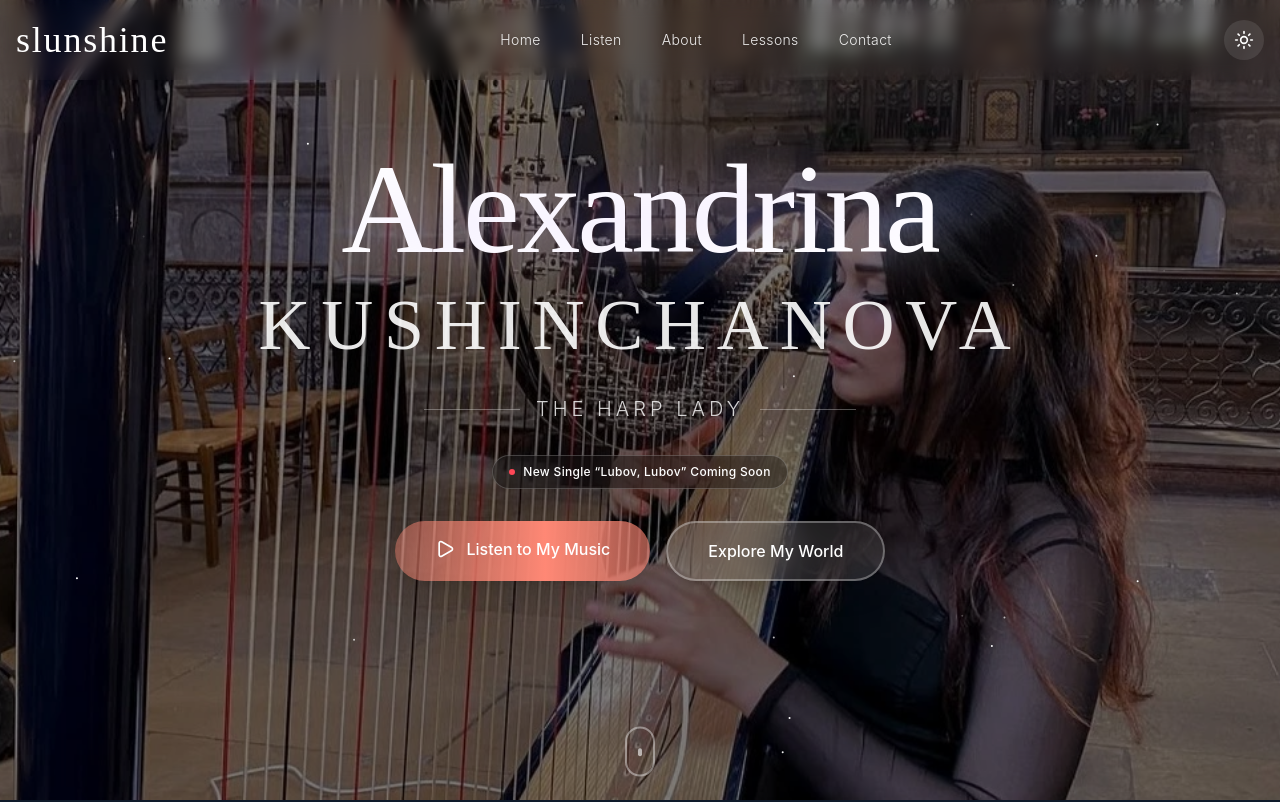
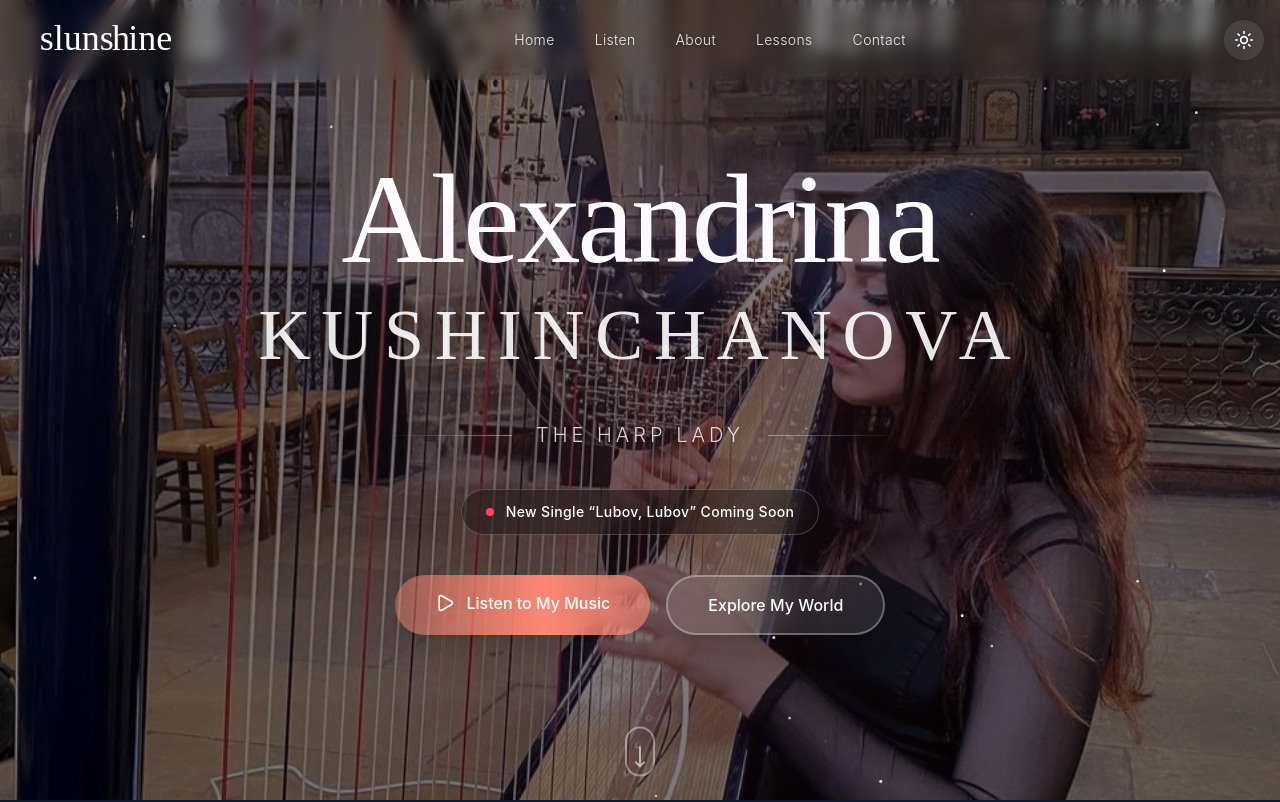
Before and after one commit to StrahilPeykov/slunshine, a Next.js app: page / in a window 1280 px wide. Shown: the top 802 px of the page. Built offline with nearby package versions, Linux system fonts and the light colour scheme.

Commit message:
change font

```diff
--- a/src/app/globals.css
+++ b/src/app/globals.css
@@ -1,9 +1,10 @@
 @import "tailwindcss";
-@import url('https://fonts.googleapis.com/css2?family=Playfair+Display:wght@400;700;900&family=Inter:wght@300;400;500;600;700&display=swap');
+@import url('https://fonts.googleapis.com/css2?family=Cormorant+Upright:wght@300..700&family=Playfair+Display:wght@400;700;900&family=Inter:wght@300;400;500;600;700&display=swap');
 
 @theme {
   --font-playfair: "Playfair Display", serif;
   --font-inter: "Inter", sans-serif;
+  --font-cormorant: "Cormorant Upright", serif;
 
   /* Day theme colors */
   --color-background: rgb(255 252 250);
@@ -230,3 +231,44 @@ h1, h2, h3, h4, h5, h6 {
 .text-lilacHalo { color: rgb(201 168 255) !important; }
 .bg-coral { background-color: rgb(255 136 117) !important; }
 .text-coral { color: rgb(255 136 117) !important; }
+
+/* Font utilities */
+.font-cormorant {
+  font-family: var(--font-cormorant);
+}
+
+/* Small caps for surname */
+.small-caps {
+  font-variant: small-caps;
+  letter-spacing: 0.15em;
+}
+
+/* Subtle parallax for background elements */
+@keyframes float-slow {
+  0%, 100% { transform: translateY(0) translateX(0); }
+  25% { transform: translateY(-10px) translateX(5px); }
+  50% { transform: translateY(-15px) translateX(-5px); }
+  75% { transform: translateY(-5px) translateX(3px); }
+}
+
+.animate-float-slow {
+  animation: float-slow 8s ease-in-out infinite;
+}
+
+/* Emoji trail particles */
+@keyframes particle-fall {
+  0% {
+    transform: translateY(0) rotate(0deg);
+    opacity: 1;
+  }
+  100% {
+    transform: translateY(30px) rotate(360deg);
+    opacity: 0;
+  }
+}
+
+.particle {
+  position: fixed;
+  pointer-events: none;
+  animation: particle-fall 0.8s ease-out forwards;
+}
--- a/src/components/layout/footer.tsx
+++ b/src/components/layout/footer.tsx
@@ -15,15 +15,34 @@ export function Footer() {
       <div className="container mx-auto px-4">
         <div className="max-w-4xl mx-auto text-center">
           {/* Logo */}
-          <h3 className={cn(
-            "font-playfair text-3xl font-light tracking-wider mb-6",
-            "bg-gradient-to-r bg-clip-text text-transparent",
-            theme === "night"
-              ? "from-white to-lilacHalo"
-              : "from-midnightNavy to-coral"
-          )}>
-            slunshine
-          </h3>
+          <div className="flex justify-center mb-6">
+            <svg
+              width="150"
+              height="40"
+              viewBox="0 0 150 40"
+              className={cn(
+                "transition-all duration-300",
+                theme === "night" ? "text-white" : "text-midnightNavy"
+              )}
+            >
+              <defs>
+                <linearGradient id="footer-gradient" x1="0%" y1="0%" x2="100%" y2="0%">
+                  <stop offset="0%" stopColor={theme === "night" ? "#fff" : "#0E1A2A"} />
+                  <stop offset="50%" stopColor={theme === "night" ? "#C9A8FF" : "#FF8875"} />
+                  <stop offset="100%" stopColor={theme === "night" ? "#fff" : "#0E1A2A"} />
+                </linearGradient>
+              </defs>
+              <text x="75" y="28" textAnchor="middle"
+                style={{
+                  fontFamily: 'var(--font-cormorant)',
+                  fontSize: '30px',
+                  fontWeight: 300,
+                  fill: 'url(#footer-gradient)'
+                }}>
+                slun<tspan style={{ letterSpacing: '-0.05em' }}>sh</tspan>ine
+              </text>
+            </svg>
+          </div>
 
           {/* Social Links */}
           <div className="flex justify-center gap-6 mb-8">
--- a/src/components/layout/navigation.tsx
+++ b/src/components/layout/navigation.tsx
@@ -51,17 +51,55 @@ export function Navigation() {
             animate={{ opacity: 1, x: 0 }}
             transition={{ duration: 0.5 }}
           >
-            <span className={cn(
-              "font-playfair text-3xl md:text-4xl font-light tracking-wider",
+            <svg
+              width="180"
+              height="50"
+              viewBox="0 0 180 50"
+              className={cn(
                 "transition-all duration-300",
                 theme === "night"
                   ? "text-white"
                   : isScrolled
                     ? "text-midnightNavy"
                     : "text-white drop-shadow-[0_2px_4px_rgba(0,0,0,0.3)]"
-            )}>
-              slunshine
-            </span>
+              )}
+            >
+              <defs>
+                <style>
+                  {`
+                    @keyframes dash {
+                      to {
+                        stroke-dashoffset: 0;
+                      }
+                    }
+                    .logo-path {
+                      stroke-dasharray: 500;
+                      stroke-dashoffset: 500;
+                      fill: none;
+                      stroke: currentColor;
+                      stroke-width: 1.5;
+                      transition: stroke-dashoffset 0.8s ease;
+                    }
+                    .group:hover .logo-path {
+                      animation: dash 0.8s ease forwards;
+                    }
+                    .logo-text {
+                      font-family: var(--font-cormorant);
+                      font-size: 36px;
+                      font-weight: 300;
+                      fill: currentColor;
+                    }
+                  `}
+                </style>
+              </defs>
+              <text x="90" y="35" textAnchor="middle" className="logo-text">
+                slun<tspan style={{ letterSpacing: '-0.05em' }}>sh</tspan>ine
+              </text>
+              <path
+                className="logo-path"
+                d="M 20 40 Q 90 45 160 40"
+              />
+            </svg>
           </motion.a>
 
           {/* Desktop Navigation */}
--- a/src/components/sections/about.tsx
+++ b/src/components/sections/about.tsx
@@ -18,7 +18,7 @@ export function About() {
           transition={{ duration: 0.6 }}
           className="text-center mb-16"
         >
-          <h2 className="font-playfair text-[clamp(2.5rem,5vw,3.5rem)] font-light mb-4">
+          <h2 className="font-cormorant text-[clamp(2.5rem,5vw,3.5rem)] font-light mb-4">
             <span className={cn(
               theme === "night"
                 ? "text-white"
--- a/src/components/sections/contact.tsx
+++ b/src/components/sections/contact.tsx
@@ -30,7 +30,7 @@ export function Contact() {
           transition={{ duration: 0.6 }}
           className="text-center mb-16"
         >
-          <h2 className="font-playfair text-[clamp(2.5rem,5vw,3.5rem)] font-light mb-4">
+          <h2 className="font-cormorant text-[clamp(2.5rem,5vw,3.5rem)] font-light mb-4">
             <span className={cn(
               theme === "night"
                 ? "text-white"
--- a/src/components/sections/hero.tsx
+++ b/src/components/sections/hero.tsx
@@ -16,9 +16,9 @@ export function Hero() {
 
   return (
     <section id="home" className="relative min-h-screen flex items-center justify-center overflow-hidden">
-      {/* Prevent horizontal scroll */}
+      {/* Animated background */}
       <div className="absolute inset-0 w-full overflow-hidden">
-        {/* Background Image with strong overlay for readability */}
+        {/* Background Image */}
         <div className="absolute inset-0 z-0 w-full h-full">
           <picture>
             <source media="(max-width: 768px)" srcSet="/images/hero-church-mobile.webp" />
@@ -30,7 +30,7 @@ export function Hero() {
             />
           </picture>
 
-          {/* Multiple gradient overlays for better text readability */}
+          {/* Gradient overlays */}
           <div className={cn(
             "absolute inset-0",
             theme === "night" ? "bg-black/50" : "bg-gradient-to-br from-coral/10 to-transparent"
@@ -42,13 +42,47 @@ export function Hero() {
               : "bg-gradient-to-b from-transparent via-white/20 to-white/60"
           )} />
 
-          {/* Vignette effect */}
-          <div className="absolute inset-0 bg-gradient-radial from-transparent via-transparent to-black/30" />
+          {/* Animated floating orbs */}
+          {isClient && (
+            <>
+              <motion.div
+                className={cn(
+                  "absolute top-1/4 left-1/4 w-96 h-96 rounded-full blur-[200px] opacity-20",
+                  theme === "night" ? "bg-lilacHalo" : "bg-coral"
+                )}
+                animate={{
+                  x: [0, 50, 0],
+                  y: [0, -30, 0],
+                }}
+                transition={{
+                  duration: 10,
+                  repeat: Infinity,
+                  ease: "easeInOut",
+                }}
+              />
+              <motion.div
+                className={cn(
+                  "absolute bottom-1/4 right-1/4 w-80 h-80 rounded-full blur-[180px] opacity-20",
+                  theme === "night" ? "bg-lavaGlow" : "bg-aquaMist"
+                )}
+                animate={{
+                  x: [0, -40, 0],
+                  y: [0, 40, 0],
+                }}
+                transition={{
+                  duration: 12,
+                  repeat: Infinity,
+                  ease: "easeInOut",
+                  delay: 1,
+                }}
+              />
+            </>
+          )}
 
-          {/* Subtle animated sparkles for night mode */}
+          {/* Sparkles for night mode */}
           {isClient && theme === "night" && (
             <div className="absolute inset-0">
-              {[...Array(30)].map((_, i) => (
+              {[...Array(40)].map((_, i) => (
                 <motion.div
                   key={i}
                   className="absolute w-0.5 h-0.5 rounded-full bg-white"
@@ -59,9 +93,10 @@ export function Hero() {
                   }}
                   animate={{
                     opacity: [0, 1, 0],
+                    scale: [1, 1.5, 1],
                   }}
                   transition={{
-                    duration: Math.random() * 3 + 2,
+                    duration: Math.random() * 4 + 3,
                     repeat: Infinity,
                     repeatType: "loop",
                     ease: "easeInOut",
@@ -80,11 +115,11 @@ export function Hero() {
           initial={{ opacity: 0, y: 30 }}
           animate={{ opacity: 1, y: 0 }}
           transition={{ duration: 1 }}
-          className="max-w-4xl mx-auto"
+          className="max-w-5xl mx-auto"
         >
           {/* Artist Name */}
           <motion.h1
-            className="font-playfair mb-4"
+            className="font-cormorant mb-8 mt-20"
             initial={{ opacity: 0, scale: 0.9 }}
             animate={{ opacity: 1, scale: 1 }}
             transition={{ duration: 1.2, delay: 0.2 }}
@@ -93,12 +128,12 @@ export function Hero() {
               "block text-[clamp(3.5rem,12vw,8rem)] leading-[0.85] font-light tracking-tight",
               "relative inline-block",
               theme === "night"
-                ? "text-transparent bg-clip-text bg-gradient-to-br from-white via-lilacHalo to-white"
-                : "text-white drop-shadow-[0_2px_8px_rgba(14,26,42,0.8)]"
+                ? "text-transparent bg-clip-text bg-gradient-to-br from-white via-lilacHalo/90 to-white"
+                : "text-white drop-shadow-[0_2px_10px_rgba(14,26,42,0.9)]"
             )}>
               {theme === "night" && (
                 <motion.span
-                  className="absolute inset-0 text-[clamp(3.5rem,12vw,8rem)] leading-[0.85] font-light tracking-tight blur-xl opacity-50"
+                  className="absolute inset-0 text-[clamp(3.5rem,12vw,8rem)] leading-[0.85] font-light tracking-tight blur-2xl opacity-40"
                   style={{
                     background: "linear-gradient(to bottom right, white, #C9A8FF, white)",
                     WebkitBackgroundClip: "text",
@@ -111,26 +146,33 @@ export function Hero() {
               )}
               Alexandrina
             </span>
-            <span className={cn(
-              "block text-[clamp(2rem,7vw,4.5rem)] font-extralight tracking-[0.15em] mt-2 uppercase",
-              theme === "night"
-                ? "text-white/90"
-                : "text-white drop-shadow-[0_2px_6px_rgba(14,26,42,0.7)]"
-            )}>
+            <motion.span
+              className={cn(
+                "block text-[clamp(2rem,7vw,4.5rem)] font-extralight small-caps mt-2 uppercase",
+                theme === "night"
+                  ? "text-white/90"
+                  : "text-white drop-shadow-[0_2px_8px_rgba(14,26,42,0.8)]"
+              )}
+              initial={{ opacity: 0, y: 20 }}
+              animate={{ opacity: 1, y: 0 }}
+              transition={{ duration: 0.8, delay: 0.4 }}
+            >
               Kushinchanova
-            </span>
+            </motion.span>
           </motion.h1>
 
-          {/* Subtitle with decorative elements */}
+          {/* Subtitle */}
           <motion.div
-            className="flex items-center justify-center gap-4 mb-8"
+            className="flex items-center justify-center gap-6 mb-10"
             initial={{ opacity: 0 }}
             animate={{ opacity: 1 }}
-            transition={{ duration: 0.8, delay: 0.4 }}
+            transition={{ duration: 0.8, delay: 0.6 }}
           >
             <span className={cn(
-              "h-[1px] w-16 md:w-24",
-              theme === "night" ? "bg-white/30" : "bg-white/60"
+              "h-[1px] w-20 md:w-32",
+              theme === "night"
+                ? "bg-gradient-to-r from-transparent to-white/40"
+                : "bg-gradient-to-r from-transparent to-white/70"
             )} />
             <p className={cn(
               "text-lg md:text-xl font-inter font-light tracking-[0.2em] uppercase",
@@ -139,8 +181,10 @@ export function Hero() {
               The Harp Lady
             </p>
             <span className={cn(
-              "h-[1px] w-16 md:w-24",
-              theme === "night" ? "bg-white/30" : "bg-white/60"
+              "h-[1px] w-20 md:w-32",
+              theme === "night"
+                ? "bg-gradient-to-l from-transparent to-white/40"
+                : "bg-gradient-to-l from-transparent to-white/70"
             )} />
           </motion.div>
 
@@ -148,27 +192,27 @@ export function Hero() {
           <motion.div
             initial={{ opacity: 0, y: 20 }}
             animate={{ opacity: 1, y: 0 }}
-            transition={{ duration: 0.6, delay: 0.6 }}
-            className="mb-8"
+            transition={{ duration: 0.6, delay: 0.8 }}
+            className="mb-10"
           >
             <div className={cn(
-              "inline-flex items-center gap-2 px-4 py-2 rounded-full",
+              "inline-flex items-center gap-3 px-6 py-3 rounded-full",
               "backdrop-blur-xl border",
               theme === "night"
                 ? "bg-black/30 border-white/20 text-white"
                 : "bg-white/80 backdrop-blur-sm border-white text-midnightNavy shadow-lg"
             )}>
-              <span className="relative flex h-1.5 w-1.5">
+              <span className="relative flex h-2 w-2">
                 <span className={cn(
                   "animate-ping absolute inline-flex h-full w-full rounded-full opacity-75",
                   theme === "night" ? "bg-lavaGlow" : "bg-coral"
                 )} />
                 <span className={cn(
-                  "relative inline-flex rounded-full h-1.5 w-1.5",
+                  "relative inline-flex rounded-full h-2 w-2",
                   theme === "night" ? "bg-lavaGlow" : "bg-coral"
                 )} />
               </span>
-              <span className="text-xs font-medium tracking-wide">
+              <span className="text-sm font-medium tracking-wide">
                 New Single &ldquo;Lubov, Lubov&rdquo; Coming Soon
               </span>
             </div>
@@ -176,10 +220,10 @@ export function Hero() {
 
           {/* CTA Buttons */}
           <motion.div
-            className="flex flex-col sm:flex-row gap-4 justify-center mb-16 mt-8"
+            className="flex flex-col sm:flex-row gap-4 justify-center mb-20 mt-10"
             initial={{ opacity: 0, y: 20 }}
             animate={{ opacity: 1, y: 0 }}
-            transition={{ duration: 0.8, delay: 0.8 }}
+            transition={{ duration: 0.8, delay: 1 }}
           >
             <a
               href="#music"
@@ -221,25 +265,38 @@ export function Hero() {
         </motion.div>
       </div>
 
-      {/* Scroll Indicator */}
+      {/* Custom Scroll Indicator */}
       <motion.a
         href="#music"
-        className="absolute left-1/2 -translate-x-1/2 bottom-4 md:bottom-6 lg:bottom-8 cursor-pointer"
+        className="absolute left-1/2 -translate-x-1/2 bottom-8 cursor-pointer group"
         animate={{ y: [0, 10, 0] }}
         transition={{ duration: 2, repeat: Infinity }}
       >
         <div className={cn(
-          "w-[30px] h-[50px] rounded-full border-2 flex justify-center pt-2",
+          "relative w-[30px] h-[50px] rounded-full border-2 flex items-center justify-center overflow-hidden",
           theme === "night" ? "border-white/40" : "border-white bg-white/20 backdrop-blur-sm"
         )}>
-          <motion.div
+          {/* Harp-inspired scroll indicator */}
+          <motion.svg
+            width="16"
+            height="30"
+            viewBox="0 0 16 30"
             className={cn(
-              "w-1 h-2 rounded-full",
-              theme === "night" ? "bg-white/60" : "bg-white"
+              "absolute",
+              theme === "night" ? "text-white/60" : "text-white"
             )}
-            animate={{ y: [0, 12, 0] }}
+            animate={{ y: [0, 10, 0] }}
             transition={{ duration: 1.5, repeat: Infinity }}
-          />
+          >
+            <path
+              d="M8 0 L8 20 M4 16 L8 20 L12 16"
+              stroke="currentColor"
+              strokeWidth="2"
+              fill="none"
+              strokeLinecap="round"
+              strokeLinejoin="round"
+            />
+          </motion.svg>
         </div>
       </motion.a>
     </section>
--- a/src/components/sections/music.tsx
+++ b/src/components/sections/music.tsx
@@ -75,7 +75,7 @@ export function Music() {
           transition={{ duration: 0.6 }}
           className="text-center mb-16"
         >
-          <h2 className="font-playfair text-[clamp(2.5rem,5vw,3.5rem)] font-light mb-4">
+          <h2 className="font-cormorant text-[clamp(2.5rem,5vw,3.5rem)] font-light mb-4">
             <span className={cn(
               theme === "night"
                 ? "text-white"
--- a/tailwind.config.ts
+++ b/tailwind.config.ts
@@ -36,6 +36,7 @@ const config: Config = {
       fontFamily: {
         playfair: ["Playfair Display", "serif"],
         inter: ["Inter", "sans-serif"],
+        cormorant: ["Cormorant Upright", "serif"],
       },
       animation: {
         "fade-in": "fadeIn 0.5s ease-in-out",
```
Also changed, not shown: src/components/sections/lessons.tsx (+47 -1 lines). Lines whose indentation alone changed are shown as unchanged.
